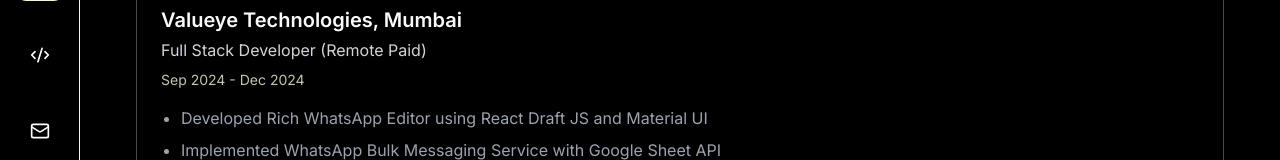
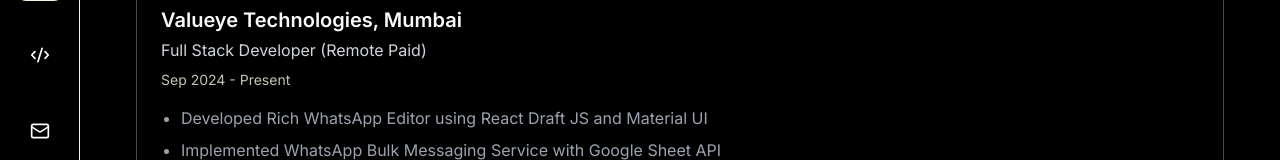
Before and after one commit to arpitmohankar/portalm, a Next.js app: page / in a window 1280 px wide. Both pictures are taken after a click on the button 39 px from the left and 122 px from the top of the page. Shown: the part 143-303 px from the top of the page. Built offline with nearby package versions, Linux system fonts and the light colour scheme.

Commit message:
exp update

```diff
--- a/src/components/Experience.tsx
+++ b/src/components/Experience.tsx
@@ -6,7 +6,7 @@
   {
     company: "Valueye Technologies, Mumbai",
     role: "Full Stack Developer (Remote Paid)",
-    duration: "Sep 2024 - Dec 2024",
+    duration: "Sep 2024 - Present",
     points: [
       "Developed Rich WhatsApp Editor using React Draft JS and Material UI",
       "Implemented WhatsApp Bulk Messaging Service with Google Sheet API",
```
